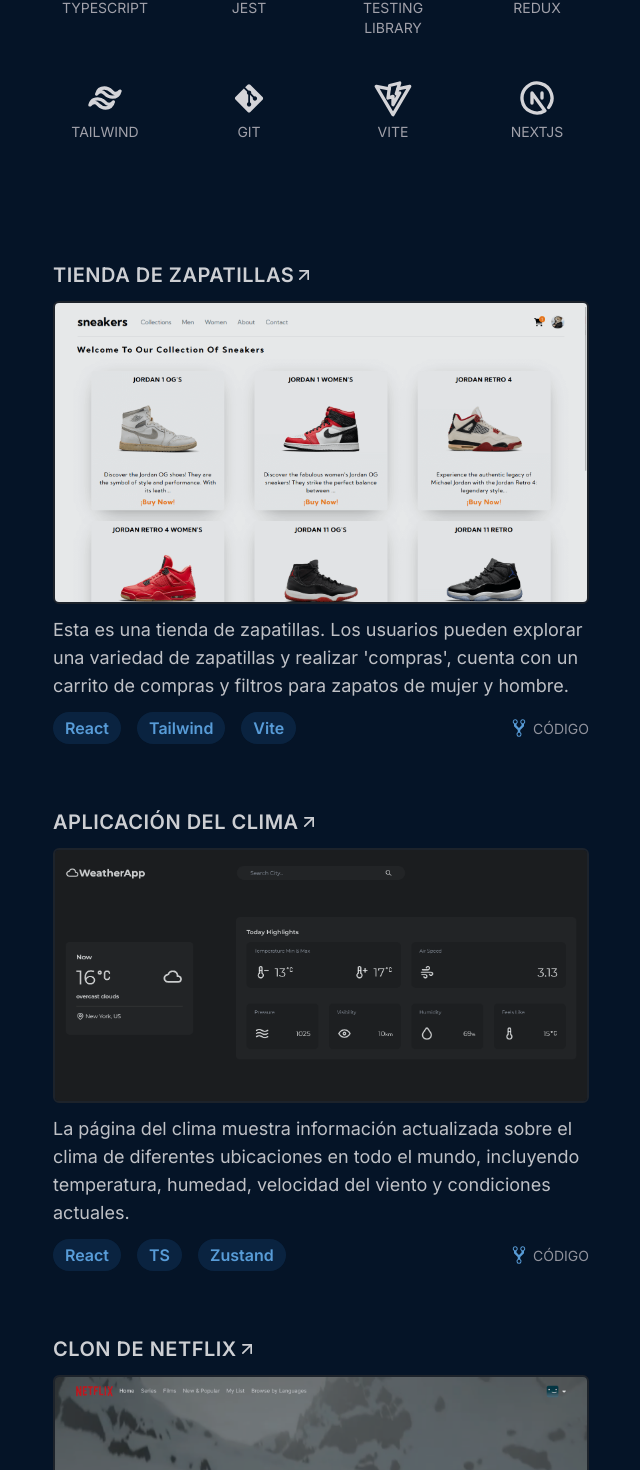
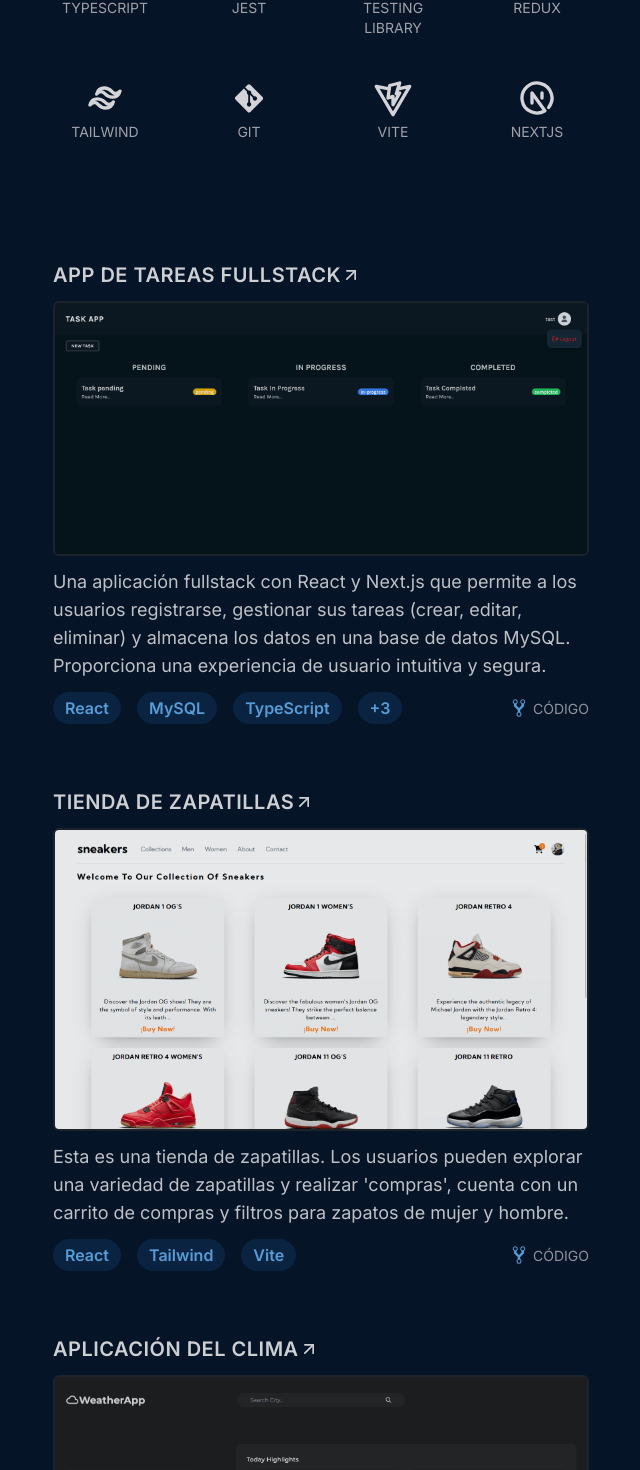
Before and after one commit to angelgmaury/portafolio-personal, a Next.js app: page / in a window 1280 px wide. Shown: the part 918-2388 px from the top of the page, without its empty margins (595-1235 px from the left). Built offline with nearby package versions, Linux system fonts and the light colour scheme.

Commit message:
add new project

```diff
--- a/data/projects.js
+++ b/data/projects.js
@@ -5,9 +5,21 @@ import todoAppImg from "@/public/images/todo-app.png";
 import multiFormImg from "@/public/images/multiForm.png";
 import calculatorImg from "@/public/images/calculatorPage.png";
 import WeatherAppImg from "@/public/images/WeatherApp.png";
+import TaskAppFS from "@/public/images/TASKAPP-FS.png";
+
 export const projects = [
   {
     id: 1,
+    imagen: TaskAppFS,
+    title: "App De Tareas FULLSTACK",
+    description:
+      "Una aplicación fullstack con React y Next.js que permite a los usuarios registrarse, gestionar sus tareas (crear, editar, eliminar) y almacena los datos en una base de datos MySQL. Proporciona una experiencia de usuario intuitiva y segura.",
+    skills: ["React", "MySQL", "TypeScript", "+3"],
+    deploy: "NO DISPONIBLE",
+    repo: "https://github.com/angelgmaury/TASKAPP-NEXTJS-REACT-MYSQL",
+  },
+  {
+    id: 2,
     imagen: ecomerceImg,
     title: "Tienda De Zapatillas",
     description:
@@ -17,7 +29,7 @@ export const projects = [
     repo: "https://github.com/angelgmaury/ecommerspage-react",
   },
   {
-    id: 2,
+    id: 3,
     imagen: WeatherAppImg,
     title: "Aplicación Del Clima",
     description:
@@ -27,7 +39,7 @@ export const projects = [
     repo: "https://github.com/angelgmaury/weatherApp",
   },
   {
-    id: 3,
+    id: 4,
     imagen: netflixImg,
     title: "Clon De Netflix",
     description:
@@ -37,7 +49,7 @@ export const projects = [
     repo: "https://github.com/angelitoMaury/NETFLIX-CLONE-NEXTJS",
   },
   {
-    id: 4,
+    id: 5,
     imagen: countriesInfoImg,
     title: "Información De Países",
     description:
@@ -47,7 +59,7 @@ export const projects = [
     repo: "https://github.com/angelgmaury/REST-COUNTRIES-API-REACT",
   },
   {
-    id: 5,
+    id: 6,
     imagen: todoAppImg,
     title: "App De Tareas",
     description:
@@ -57,7 +69,7 @@ export const projects = [
     repo: "https://github.com/angelgmaury/todo-app-react",
   },
   {
-    id: 6,
+    id: 7,
     imagen: multiFormImg,
     title: "Formulario Multiple",
     description:
@@ -67,7 +79,7 @@ export const projects = [
     repo: "https://github.com/angelitoMaury/multi-form",
   },
   {
-    id: 7,
+    id: 8,
     imagen: calculatorImg,
     title: "Calculadora",
     description:
```
Also changed, not shown: data/skills.js (+1 -6 lines), app/middleware.js (added), public/images/TASKAPP-FS.png (added).
